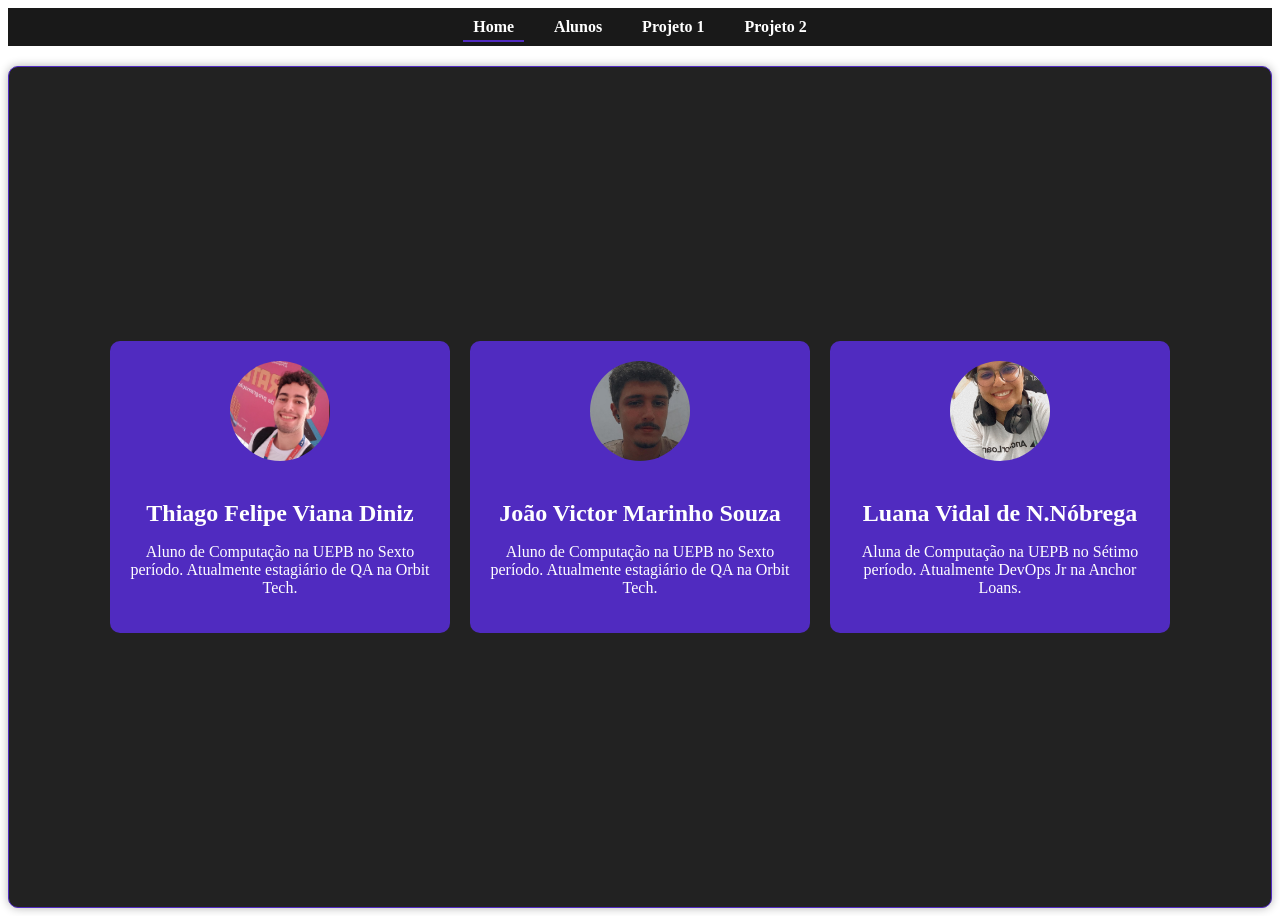
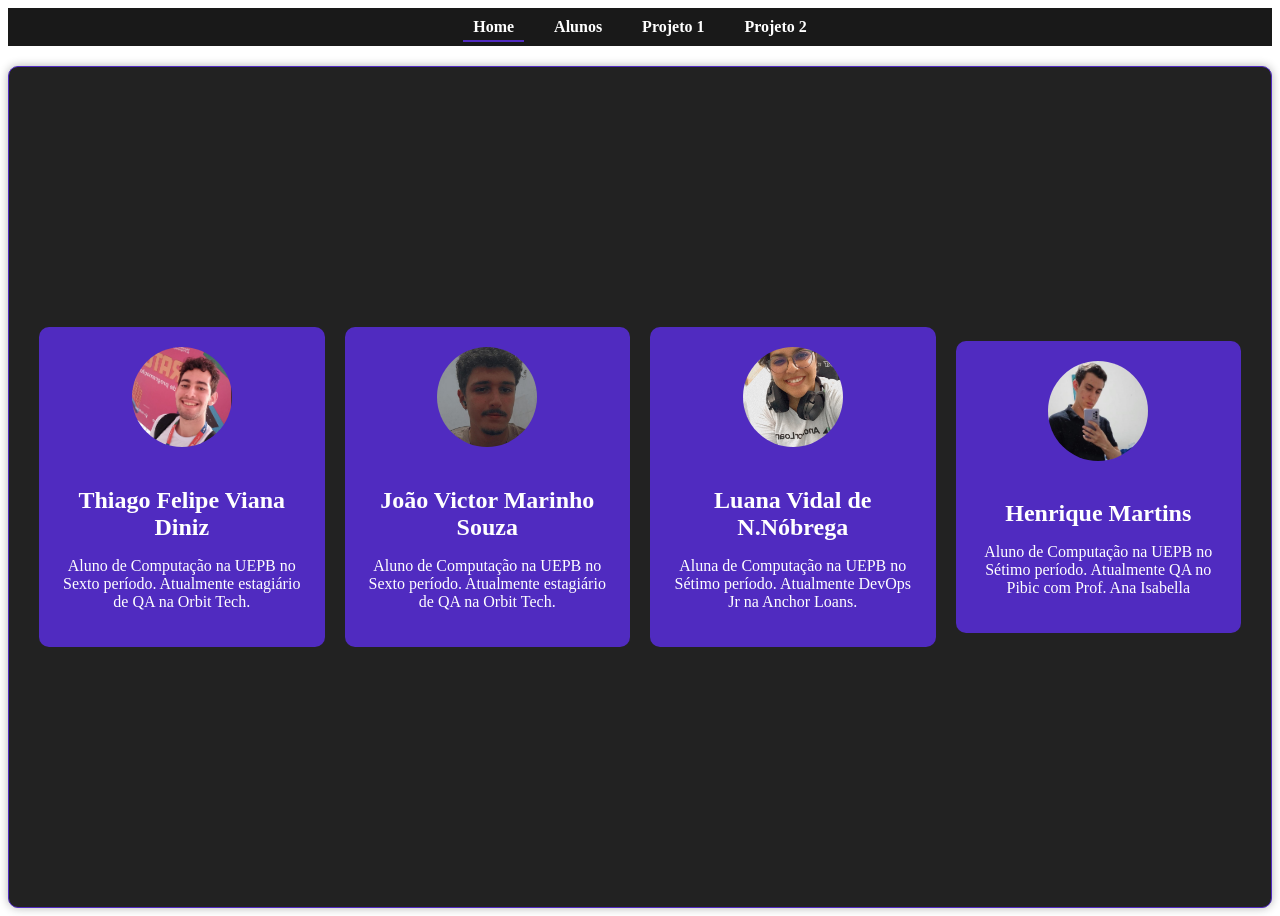
Before and after one commit to hjmartins/computacao-grafica, a React (Create React App) app in the folder frontend/: page /sobre in a window 1280 px wide. Built offline with nearby package versions, Linux system fonts and the light colour scheme.

Commit message:
add henrique card

```diff
--- a/frontend/src/pages/Sobre.js
+++ b/frontend/src/pages/Sobre.js
@@ -2,6 +2,7 @@ import React from 'react';
 import imagem1 from '../imgs/thiago.png';
 import imagem2 from '../imgs/marinho.png';
 import imagem3 from '../imgs/luana.png';
+import imagem4 from '../imgs/henrique.png';
 import '../styles/Sobre.css';
 import Menu from '../components/Menu';
 
@@ -31,7 +32,13 @@ const Sobre = () => {
             <p>Aluna de Computação na UEPB no Sétimo período. Atualmente DevOps Jr na Anchor Loans.</p>
           </div>
         </div>
-
+        <div className="card">
+          <img src={imagem4} alt="Perfil 3" />
+          <div className="card-content">
+            <h2>Henrique Martins</h2>
+            <p>Aluno de Computação na UEPB no Sétimo período. Atualmente QA no Pibic com Prof. Ana Isabella</p>
+          </div>
+        </div>
       </div>
     </div>
   );
```
Also changed, not shown: frontend/src/imgs/henrique.png (added).
